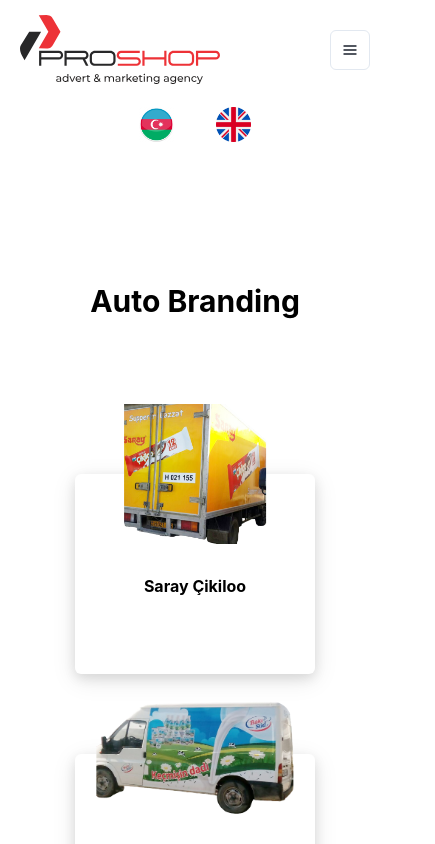
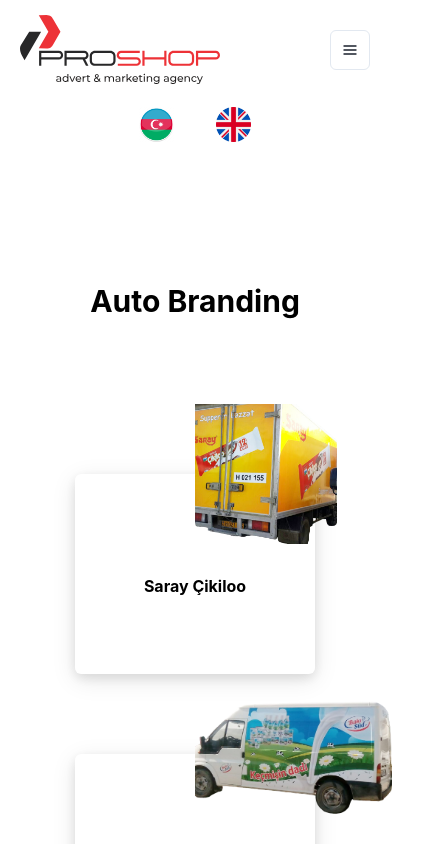
Before and after one commit to AykhanMikayilzada/ProShop, a React (Vite) app: page /products/auto-branding in a window 390 px wide. Shown: the top 844 px of the page, 435 px wide, since content can reach past the window. Built offline with nearby package versions, Linux system fonts and the light colour scheme.

Commit message:
some changes

```diff
--- a/src/components/FooterSide/index.jsx
+++ b/src/components/FooterSide/index.jsx
@@ -1,5 +1,5 @@
 import React, { useEffect } from "react";
-import { Link } from "react-router-dom"; // React Router'dan Link bileşenini ekledim
+import { Link } from "react-router-dom";
 import picture1 from "./imgs/img1.svg";
 import picture2 from "./imgs/img2.svg";
 import picture3 from "./imgs/img3.svg";
@@ -38,6 +38,7 @@
           justifyContent="center"
           className="whiteFooterBox"
           data-aos="fade-up"
+          data-aos-once="true"
         >
           <Image
             src={picture1}
@@ -79,7 +80,6 @@
             gap="50px"
           >
             <Box>
-              {/* Logo'ya Link ekledim */}
               <Link to="/">
                 <Image src={logo} alt="logo" w="350px" />
               </Link>
--- a/src/pages/Products/AllProducts/index.jsx
+++ b/src/pages/Products/AllProducts/index.jsx
@@ -160,6 +160,7 @@
           gap={{ base: "10px", sm: "16px" }}
           pb="50px"
           data-aos="fade"
+          data-aos-once="true"
         >
           {imageUrls.map((url, index) => (
             <Box
@@ -177,6 +178,8 @@
               mt={!isMobile ? "100px" : "70px"}
               overflow="visible"
               _hover={{ cursor: "pointer" }}
+              data-aos="fade"
+              data-aos-once="true"
             >
               <Image
                 src={url}
--- a/src/pages/Products/AutoBranding/index.jsx
+++ b/src/pages/Products/AutoBranding/index.jsx
@@ -3,6 +3,8 @@
 import { useTranslation } from 'react-i18next';
 import Header from '../../../components/Header';
 import FooterSide from '../../../components/FooterSide';
+import AOS from 'aos';
+import 'aos/dist/aos.css';
 
 import car1 from './imgs/car1.png';
 import car2 from './imgs/car2.png';
@@ -21,6 +23,10 @@
   const [isMobile, setIsMobile] = useState(false);
 
   useEffect(() => {
+    AOS.init({
+      duration: 1000,
+    });
+
     const handleResize = () => {
       setIsMobile(window.innerWidth <= 768);
     };
@@ -61,6 +67,12 @@
     'CityMed',
   ];
 
+  useEffect(() => {
+    if (!isMobile) {
+      AOS.refresh();
+    }
+  }, [isMobile]);
+
   return (
     <>
       <Header />
@@ -92,6 +104,8 @@
           flexWrap="wrap"
           gap={{ base: '10px', sm: '16px' }}
           pb="50px"
+          data-aos="fade"
+          data-aos-once="true"
         >
           {imageUrls.map((url, index) => (
             <Box
@@ -109,6 +123,8 @@
               mt={!isMobile ? '100px' : '70px'}
               overflow="visible"
               _hover={{ cursor: 'pointer' }}
+              data-aos="fade"
+              data-aos-once="true"
             >
               <Image
                 src={url}
@@ -120,6 +136,7 @@
                 h="140px"
                 transition="transform 0.3s ease"
                 _hover={{ transform: 'translateX(-50%) scale(1.1)' }}
+                data-aos={isMobile ? 'fade-up' : ''}
               />
               <Box
                 display="flex"
--- a/src/pages/Products/Polypraph/index.jsx
+++ b/src/pages/Products/Polypraph/index.jsx
@@ -1,40 +1,38 @@
-import React, { useEffect, useState } from 'react';
-import { Box, Text, Image } from '@chakra-ui/react';
-import { useTranslation } from 'react-i18next';
-import Header from '../../../components/Header';
-import FooterSide from '../../../components/FooterSide';
-import polygraph1 from '../../Products/Polypraph/imgs/polygraph1.png';
-import polygraph2 from '../../Products/Polypraph/imgs/polygraph2.png';
-import polygraph3 from '../../Products/Polypraph/imgs/polygraph3.png';
+import React, { useEffect, useState } from "react";
+import { Box, Text, Image } from "@chakra-ui/react";
+import { useTranslation } from "react-i18next";
+import Header from "../../../components/Header";
+import FooterSide from "../../../components/FooterSide";
+import polygraph1 from "../../Products/Polypraph/imgs/polygraph1.png";
+import polygraph2 from "../../Products/Polypraph/imgs/polygraph2.png";
+import polygraph3 from "../../Products/Polypraph/imgs/polygraph3.png";
+import AOS from "aos";
+import "aos/dist/aos.css";
 
 function Polgraphy() {
   const { t } = useTranslation();
   const [isMobile, setIsMobile] = useState(false);
 
   useEffect(() => {
+    AOS.init({
+      duration: 1000,
+    });
+
     const handleResize = () => {
       setIsMobile(window.innerWidth <= 768);
     };
 
     handleResize();
-    window.addEventListener('resize', handleResize);
+    window.addEventListener("resize", handleResize);
 
     return () => {
-      window.removeEventListener('resize', handleResize);
+      window.removeEventListener("resize", handleResize);
     };
   }, []);
 
-  const imageUrls = [
-    polygraph1,
-    polygraph2,
-    polygraph3,
-  ];
+  const imageUrls = [polygraph1, polygraph2, polygraph3];
 
-  const texts = [
-    'Scalis Poliqrafiya',
-    'Sertifikat',
-    'Özəl Medallar',
-  ];
+  const texts = ["Scalis Poliqrafiya", "Sertifikat", "Özəl Medallar"];
 
   return (
     <>
@@ -52,12 +50,13 @@
         <Text
           textColor="black"
           fontWeight="bold"
-          fontSize={{ base: '30px', sm: '40px' }}
+          fontSize={{ base: "30px", sm: "40px" }}
           w="100%"
           textAlign="center"
           pb="30px"
+
         >
-          {t('polgraphy')}
+          {t("polgraphy")}
         </Text>
         <Box
           className="mainCard"
@@ -65,14 +64,16 @@
           justifyContent="space-evenly"
           mt="50px"
           flexWrap="wrap"
-          gap={{ base: '10px', sm: '16px' }}
+          gap={{ base: "10px", sm: "16px" }}
           pb="50px"
+          data-aos="fade"
+          data-aos-once="true"
         >
           {imageUrls.map((url, index) => (
             <Box
               key={index}
               className="card"
-              w={{ base: '240px', sm: '288px' }}
+              w={{ base: "240px", sm: "288px" }}
               h="200px"
               boxShadow="rgba(0, 0, 0, 0.1) 0px 4px 12px, rgba(0, 0, 0, 0.1) 0px 6px 24px"
               bg="white"
@@ -81,9 +82,11 @@
               flexDir="column"
               alignItems="center"
               pos="relative"
-              mt={!isMobile ? '100px' : '70px'}
+              mt={!isMobile ? "100px" : "70px"}
               overflow="visible"
-              _hover={{ cursor: 'pointer' }}
+              _hover={{ cursor: "pointer" }}
+              data-aos="fade"
+              data-aos-once="true"
             >
               <Image
                 src={url}
@@ -94,7 +97,7 @@
                 w="auto"
                 h="140px"
                 transition="transform 0.3s ease"
-                _hover={{ transform: 'translateX(-50%) scale(1.1)' }}
+                _hover={{ transform: "translateX(-50%) scale(1.1)" }}
               />
               <Box
                 display="flex"
@@ -105,7 +108,7 @@
                 <Text
                   textColor="black"
                   fontWeight="bold"
-                  fontSize={{ base: '16px', sm: '18px' }}
+                  fontSize={{ base: "16px", sm: "18px" }}
                 >
                   {texts[index]}
                 </Text>
--- a/src/pages/Products/Promo/index.jsx
+++ b/src/pages/Products/Promo/index.jsx
@@ -1,54 +1,71 @@
-import React, { useEffect, useState } from 'react';
-import { Box, Text, Image } from '@chakra-ui/react';
-import { useTranslation } from 'react-i18next';
-import Header from '../../../components/Header';
-import FooterSide from '../../../components/FooterSide';
+import React, { useEffect, useState } from "react";
+import { Box, Text, Image } from "@chakra-ui/react";
+import Header from "../../../components/Header";
+import FooterSide from "../../../components/FooterSide";
+import AOS from "aos";
+import "aos/dist/aos.css";
+
+import promo1 from "./imgs/promo1.png";
+import promo3 from "./imgs/promo3.png";
+import promo4 from "./imgs/promo4.png";
+import promo5 from "./imgs/promo5.png";
+import promo6 from "./imgs/promo6.png";
+import promo8 from "./imgs/promo8.png";
+import promo9 from "./imgs/promo9.png";
+import promo10 from "./imgs/promo10.png";
+import promo12 from "./imgs/promo12.png";
+import promo13 from "./imgs/promo13.png";
+import promo14 from "./imgs/promo14.png";
+import promo15 from "./imgs/promo15.png";
 
 function Promo() {
-  const { t } = useTranslation();
   const [isMobile, setIsMobile] = useState(false);
 
   useEffect(() => {
+    AOS.init({
+      duration: 1000,
+    });
+
     const handleResize = () => {
       setIsMobile(window.innerWidth <= 768);
     };
 
     handleResize();
-    window.addEventListener('resize', handleResize);
+    window.addEventListener("resize", handleResize);
 
     return () => {
-      window.removeEventListener('resize', handleResize);
+      window.removeEventListener("resize", handleResize);
     };
   }, []);
 
   const imageUrls = [
-    '/src/pages/Products/Promo/imgs/promo1.png',
-    '/src/pages/Products/Promo/imgs/promo3.png',
-    '/src/pages/Products/Promo/imgs/promo4.png',
-    '/src/pages/Products/Promo/imgs/promo5.png',
-    '/src/pages/Products/Promo/imgs/promo6.png',
-    '/src/pages/Products/Promo/imgs/promo8.png',
-    '/src/pages/Products/Promo/imgs/promo9.png',
-    '/src/pages/Products/Promo/imgs/promo10.png',
-    '/src/pages/Products/Promo/imgs/promo12.png',
-    '/src/pages/Products/Promo/imgs/promo13.png',
-    '/src/pages/Products/Promo/imgs/promo14.png',
-    '/src/pages/Products/Promo/imgs/promo15.png',
+    promo1,
+    promo3,
+    promo4,
+    promo5,
+    promo6,
+    promo8,
+    promo9,
+    promo10,
+    promo12,
+    promo13,
+    promo14,
+    promo15,
   ];
 
   const texts = [
-    'Qapı Lövhəsi',
-    'Papaq',
-    'Stəkan Altlığı',
-    'Not Dəfrəri',
-    'Powerbank',
-    'Qələm',
-    'Özəl Qutu',
-    'Termos',
-    'Dəftər Qələm',
-    'Kətan Çanta',
-    'Qələm',
-    'Kətan Çanta',
+    "Qapı Lövhəsi",
+    "Papaq",
+    "Stəkan Altlığı",
+    "Not Dəfrəri",
+    "Powerbank",
+    "Qələm",
+    "Özəl Qutu",
+    "Termos",
+    "Dəftər Qələm",
+    "Kətan Çanta",
+    "Qələm",
+    "Kətan Çanta",
   ];
 
   return (
@@ -67,12 +84,12 @@
         <Text
           textColor="black"
           fontWeight="bold"
-          fontSize={{ base: '30px', sm: '40px' }}
+          fontSize={{ base: "30px", sm: "40px" }}
           w="100%"
           textAlign="center"
           pb="30px"
         >
-          {t('promo')}
+          Promo
         </Text>
         <Box
           className="mainCard"
@@ -80,14 +97,16 @@
           justifyContent="space-evenly"
           mt="50px"
           flexWrap="wrap"
-          gap={{ base: '10px', sm: '16px' }}
+          gap={{ base: "10px", sm: "16px" }}
           pb="50px"
+          data-aos="fade"
+          data-aos-once="true"
         >
           {texts.map((text, index) => (
             <Box
               key={index}
               className="card"
-              w={{ base: '240px', sm: '288px' }}
+              w={{ base: "240px", sm: "288px" }}
               h="200px"
               boxShadow="rgba(0, 0, 0, 0.1) 0px 4px 12px, rgba(0, 0, 0, 0.1) 0px 6px 24px"
               bg="white"
@@ -96,9 +115,11 @@
               flexDir="column"
               alignItems="center"
               pos="relative"
-              mt={!isMobile ? '100px' : '70px'}
+              mt={!isMobile ? "100px" : "70px"}
               overflow="visible"
-              _hover={{ cursor: 'pointer' }}
+              _hover={{ cursor: "pointer" }}
+              data-aos="fade"
+              data-aos-once="true"
             >
               <Image
                 src={imageUrls[index]}
@@ -109,7 +130,7 @@
                 w="auto"
                 h="140px"
                 transition="transform 0.3s ease"
-                _hover={{ transform: 'translateX(-50%) scale(1.1)' }}
+                _hover={{ transform: "translateX(-50%) scale(1.1)" }}
               />
               <Box
                 display="flex"
@@ -120,7 +141,7 @@
                 <Text
                   textColor="black"
                   fontWeight="bold"
-                  fontSize={{ base: '16px', sm: '18px' }}
+                  fontSize={{ base: "16px", sm: "18px" }}
                 >
                   {text}
                 </Text>
```
Also changed, not shown: src/pages/Products/ShopStands/index.jsx (+10 -0 lines).
